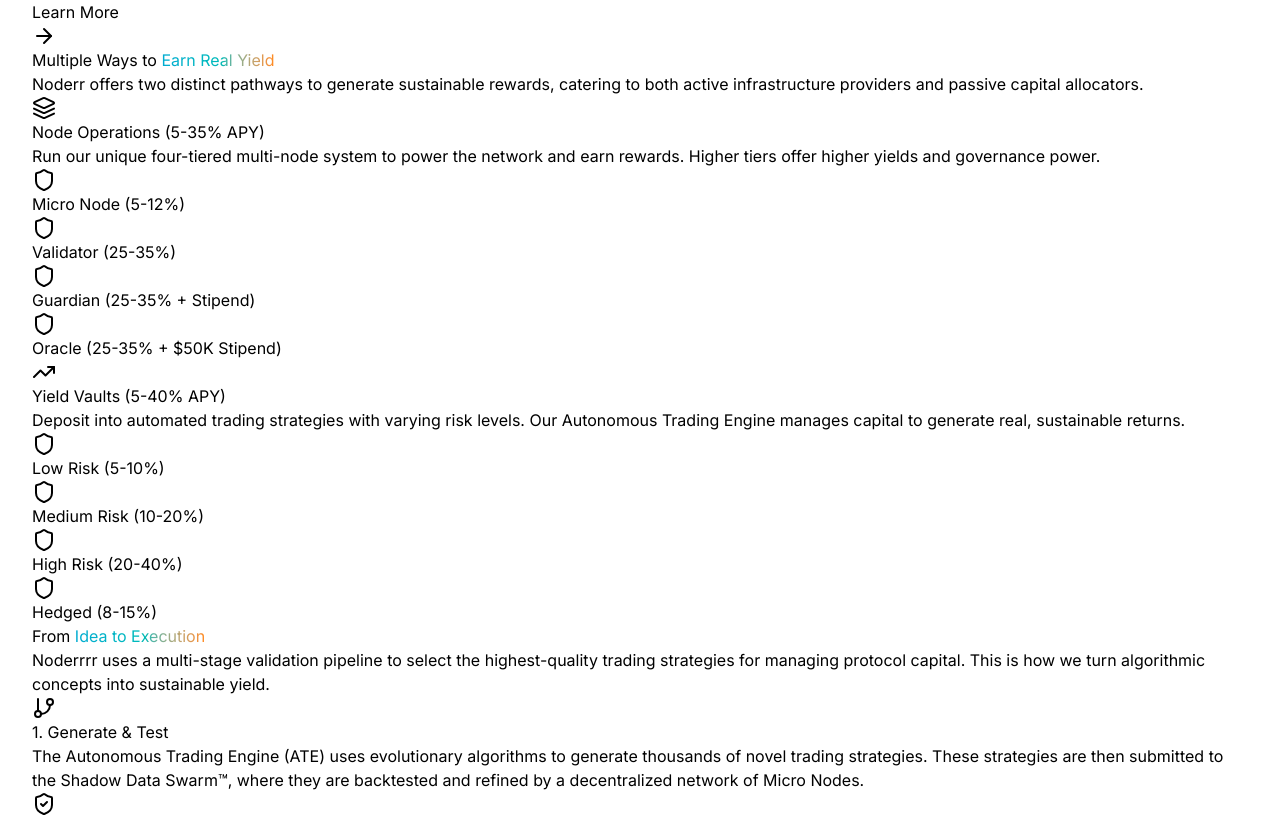
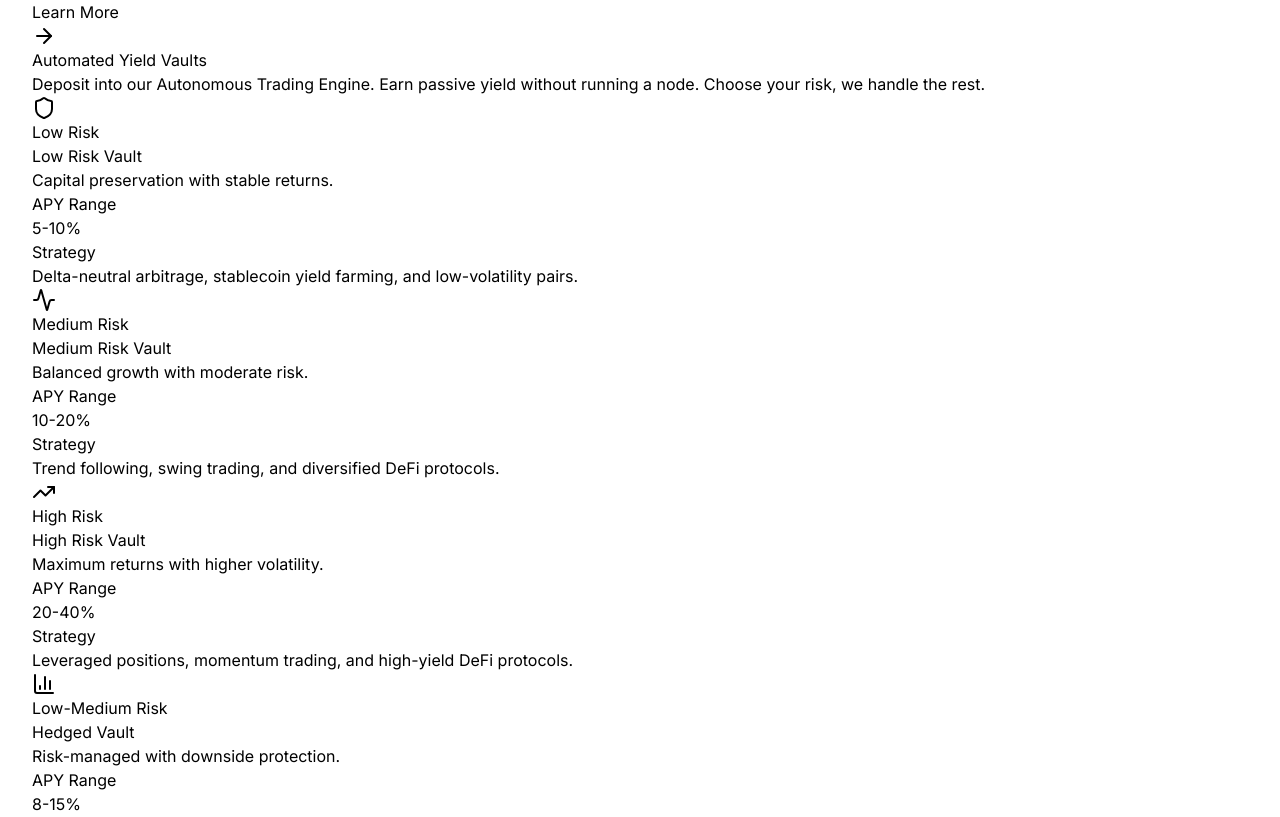
Before and after one commit to Noderrxyz/noderr-landing, a React (Vite) app in the folder client/: page / in a window 1280 px wide. Shown: the part 3181-3998 px from the top of the page. Built offline with nearby package versions, Linux system fonts and the light colour scheme.

Commit message:
Phase 5: Redesign vaults section to Fortune 500 quality (10x better)

```diff
--- a/client/src/components/sections/HowYouEarn.tsx
+++ /dev/null
@@ -1,68 +0,0 @@
-import { motion } from 'framer-motion';
-import { Layers, Database, Shield, TrendingUp } from 'lucide-react';
-
-const yieldSources = [
-  {
-    icon: Layers,
-    title: 'Node Operations (5-35% APY)',
-    description: 'Run our unique four-tiered multi-node system to power the network and earn rewards. Higher tiers offer higher yields and governance power.',
-    tiers: ['Micro Node (5-12%)', 'Validator (25-35%)', 'Guardian (25-35% + Stipend)', 'Oracle (25-35% + $50K Stipend)'],
-  },
-  {
-    icon: TrendingUp,
-    title: 'Yield Vaults (5-40% APY)',
-    description: 'Deposit into automated trading strategies with varying risk levels. Our Autonomous Trading Engine manages capital to generate real, sustainable returns.',
-    tiers: ['Low Risk (5-10%)', 'Medium Risk (10-20%)', 'High Risk (20-40%)', 'Hedged (8-15%)'],
-  },
-];
-
-export function HowYouEarn() {
-  return (
-    <section id="how-you-earn" className="section-padding bg-muted/30">
-      <div className="container max-w-7xl mx-auto px-4">
-        <motion.div
-          initial={{ opacity: 0, y: 20 }}
-          whileInView={{ opacity: 1, y: 0 }}
-          viewport={{ once: true }}
-          className="text-center mb-16"
-        >
-          <h2 className="text-4xl sm:text-5xl font-bold mb-6">
-            Multiple Ways to <span className="text-gradient">Earn Real Yield</span>
-          </h2>
-          <p className="text-xl text-muted-foreground max-w-3xl mx-auto">
-            Noderr offers two distinct pathways to generate sustainable rewards, catering to both active infrastructure providers and passive capital allocators.
-          </p>
-        </motion.div>
-
-        <div className="grid md:grid-cols-2 gap-8">
-          {yieldSources.map((source, index) => (
-            <motion.div
-              key={index}
-              initial={{ opacity: 0, y: 30 }}
-              whileInView={{ opacity: 1, y: 0 }}
-              viewport={{ once: true }}
-              transition={{ delay: 0.2 + index * 0.1 }}
-              className="p-8 rounded-2xl bg-card border border-border flex flex-col"
-            >
-              <div className="flex items-center gap-4 mb-6">
-                <div className="w-12 h-12 rounded-lg bg-primary/10 flex items-center justify-center">
-                  <source.icon className="w-6 h-6 text-primary" />
-                </div>
-                <h3 className="text-2xl font-bold text-foreground">{source.title}</h3>
-              </div>
-              <p className="text-muted-foreground mb-6 flex-grow">{source.description}</p>
-              <div className="space-y-2">
-                {source.tiers.map((tier, tierIndex) => (
-                  <div key={tierIndex} className="flex items-center gap-3 text-sm">
-                    <Shield className="w-4 h-4 text-green-500 flex-shrink-0" />
-                    <span className="text-muted-foreground">{tier}</span>
-                  </div>
-                ))}
-              </div>
-            </motion.div>
-          ))}
-        </div>
-      </div>
-    </section>
-  );
-}
--- /dev/null
+++ b/client/src/components/sections/YieldVaults.tsx
@@ -0,0 +1,120 @@
+import { motion } from 'framer-motion';
+import { Shield, Activity, TrendingUp, TrendingDown, BarChart3 } from 'lucide-react';
+
+const vaults = [
+  {
+    id: 'low-risk',
+    name: 'Low Risk Vault',
+    icon: Shield,
+    apy: '5-10%',
+    risk: 'Low',
+    riskColor: 'text-green-500',
+    bgColor: 'bg-green-500/10',
+    borderColor: 'border-green-500/20',
+    description: 'Capital preservation with stable returns.',
+    strategy: 'Delta-neutral arbitrage, stablecoin yield farming, and low-volatility pairs.',
+  },
+  {
+    id: 'medium-risk',
+    name: 'Medium Risk Vault',
+    icon: Activity,
+    apy: '10-20%',
+    risk: 'Medium',
+    riskColor: 'text-yellow-500',
+    bgColor: 'bg-yellow-500/10',
+    borderColor: 'border-yellow-500/20',
+    description: 'Balanced growth with moderate risk.',
+    strategy: 'Trend following, swing trading, and diversified DeFi protocols.',
+  },
+  {
+    id: 'high-risk',
+    name: 'High Risk Vault',
+    icon: TrendingUp,
+    apy: '20-40%',
+    risk: 'High',
+    riskColor: 'text-red-500',
+    bgColor: 'bg-red-500/10',
+    borderColor: 'border-red-500/20',
+    description: 'Maximum returns with higher volatility.',
+    strategy: 'Leveraged positions, momentum trading, and high-yield DeFi protocols.',
+  },
+  {
+    id: 'hedged',
+    name: 'Hedged Vault',
+    icon: BarChart3,
+    apy: '8-15%',
+    risk: 'Low-Medium',
+    riskColor: 'text-blue-500',
+    bgColor: 'bg-blue-500/10',
+    borderColor: 'border-blue-500/20',
+    description: 'Risk-managed with downside protection.',
+    strategy: 'Options hedging, covered calls, and protective puts.',
+  },
+  {
+    id: 'inverse',
+    name: 'Inverse Vault',
+    icon: TrendingDown,
+    apy: 'Variable',
+    risk: 'Medium',
+    riskColor: 'text-purple-500',
+    bgColor: 'bg-purple-500/10',
+    borderColor: 'border-purple-500/20',
+    description: 'Profit from market downturns.',
+    strategy: 'Short selling, inverse perpetuals, and bear market hedging.',
+  },
+];
+
+export function YieldVaults() {
+  return (
+    <section id="vaults" className="section-padding bg-background">
+      <div className="container max-w-7xl mx-auto px-4">
+        <motion.div
+          initial={{ opacity: 0, y: 20 }}
+          whileInView={{ opacity: 1, y: 0 }}
+          viewport={{ once: true }}
+          className="text-center mb-16"
+        >
+          <h2 className="text-4xl sm:text-5xl font-bold mb-6">
+            Automated Yield Vaults
+          </h2>
+          <p className="text-xl text-muted-foreground max-w-3xl mx-auto">
+            Deposit into our Autonomous Trading Engine. Earn passive yield without running a node. Choose your risk, we handle the rest.
+          </p>
+        </motion.div>
+
+        <div className="grid md:grid-cols-2 lg:grid-cols-3 gap-8">
+          {vaults.map((vault, index) => (
+            <motion.div
+              key={vault.id}
+              initial={{ opacity: 0, y: 30 }}
+              whileInView={{ opacity: 1, y: 0 }}
+              viewport={{ once: true }}
+              transition={{ delay: 0.1 + index * 0.05 }}
+              className={`group relative p-8 rounded-2xl bg-card border ${vault.borderColor} overflow-hidden`}
+            >
+              <div className={`absolute top-0 left-0 w-full h-full ${vault.bgColor} opacity-0 group-hover:opacity-100 transition-opacity duration-300`}></div>
+              <div className="relative z-10">
+                <div className="flex items-start justify-between mb-6">
+                  <div className={`p-3 rounded-lg ${vault.bgColor}`}>
+                    <vault.icon className={`w-6 h-6 ${vault.riskColor}`} />
+                  </div>
+                  <div className={`px-3 py-1 rounded-full text-sm font-semibold ${vault.bgColor} ${vault.riskColor}`}>
+                    {vault.risk} Risk
+                  </div>
+                </div>
+                <h3 className="text-2xl font-bold text-foreground mb-2">{vault.name}</h3>
+                <p className="text-muted-foreground mb-6">{vault.description}</p>
+                <div className="mb-6">
+                  <div className="text-sm text-muted-foreground">APY Range</div>
+                  <div className={`text-3xl font-bold ${vault.riskColor}`}>{vault.apy}</div>
+                </div>
+                <div className="text-sm text-muted-foreground mb-2">Strategy</div>
+                <p className="text-sm text-foreground">{vault.strategy}</p>
+              </div>
+            </motion.div>
+          ))}
+        </div>
+      </div>
+    </section>
+  );
+}
--- a/client/src/pages/Home.tsx
+++ b/client/src/pages/Home.tsx
@@ -4,7 +4,7 @@
 import { Hero } from '@/components/sections/Hero';
 import { ProblemSolution } from '@/components/sections/ProblemSolution';
 import { ProprietaryTech } from '@/components/sections/ProprietaryTech';
-import { HowYouEarn } from '@/components/sections/HowYouEarn';
+import { YieldVaults } from '@/components/sections/YieldVaults';
 import { HowItWorks } from '@/components/sections/HowItWorks';
 import { ModesForEveryUser } from '@/components/sections/ModesForEveryUser';
 import { TestnetAdvantages } from '@/components/sections/TestnetAdvantages';
@@ -24,7 +24,7 @@
         <Hero />
         <ProblemSolution />
         <ProprietaryTech />
-        <HowYouEarn />
+        <YieldVaults />
         <div id="how-it-works">
           <HowItWorks />
         </div>
```
